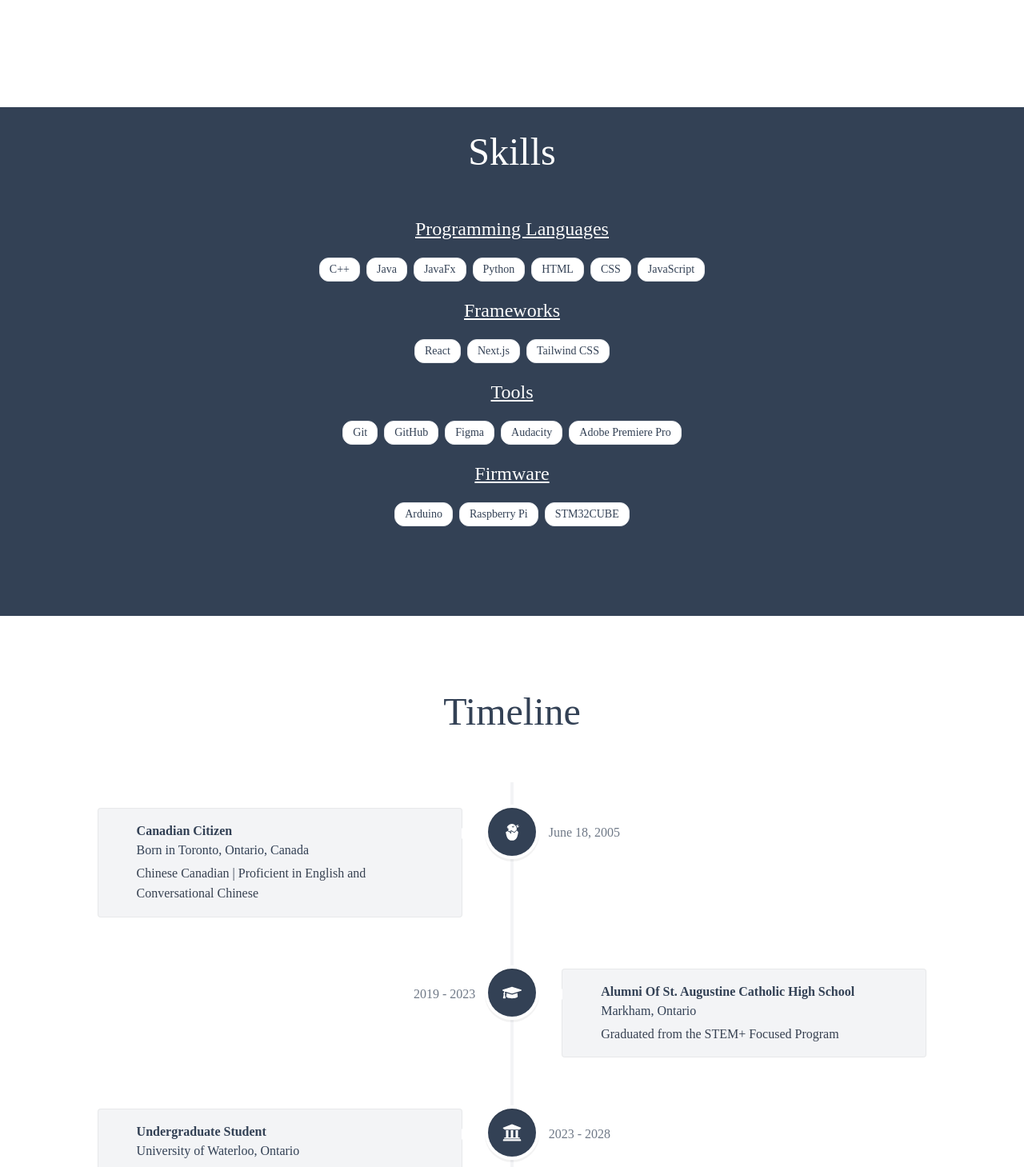
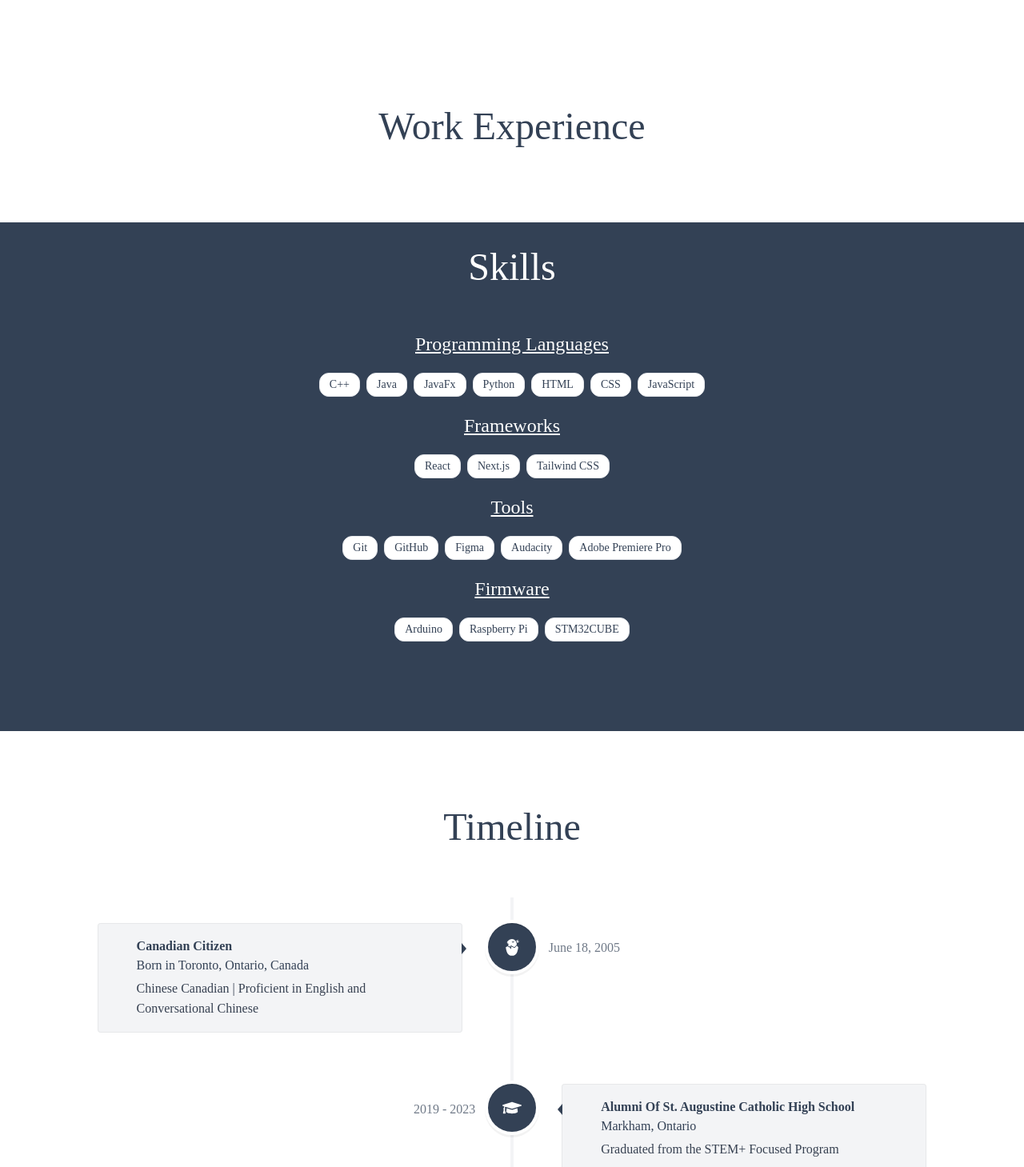
Before and after one commit to BrianLi23/personal-website, a Next.js app in the folder brianli-portfolio/: page / in a window 1280 px wide. Shown: the part 2860-4319 px from the top of the page at 80% size. Built offline with nearby package versions, Linux system fonts and the light colour scheme; a web font is replaced by a local one.

Commit message:
feat: changed colour on timeline arrow

```diff
--- a/brianli-portfolio/app/page.js
+++ b/brianli-portfolio/app/page.js
@@ -11,6 +11,7 @@ import Projects from "@/components/projects";
 import Skills from "@/components/skills";
 import Footer from "@/components/footer";
 import AboutMe from "@/components/aboutme";
+import WorkExperience from "@/components/workexperience";
 
 export default function Home() {
   const { darkMode } = useDarkMode();
@@ -43,6 +44,8 @@ export default function Home() {
           <AboutMe />
           <SectionHeading>Projects</SectionHeading>
           <Projects />
+          <SectionHeading>Work Experience</SectionHeading>
+          <WorkExperience />
           <div className="mt-24">
             <Skills />
           </div>
--- a/brianli-portfolio/components/timeline.js
+++ b/brianli-portfolio/components/timeline.js
@@ -25,8 +25,7 @@ export default function Timeline() {
                 gap: "1rem",
               }}
               contentArrowStyle={{
-                borderRight: "0.4 rem solid #9ca3af",
-                color: "#9ca3af",
+                borderRight: "0.4rem solid rgba(51,65,85)",
               }}
               date={data.date}
               icon={data.icon}
--- /dev/null
+++ b/brianli-portfolio/components/workexperience.js
@@ -0,0 +1,5 @@
+import React from "react";
+
+export default function WorkExperience() {
+  return <div></div>;
+}
```
